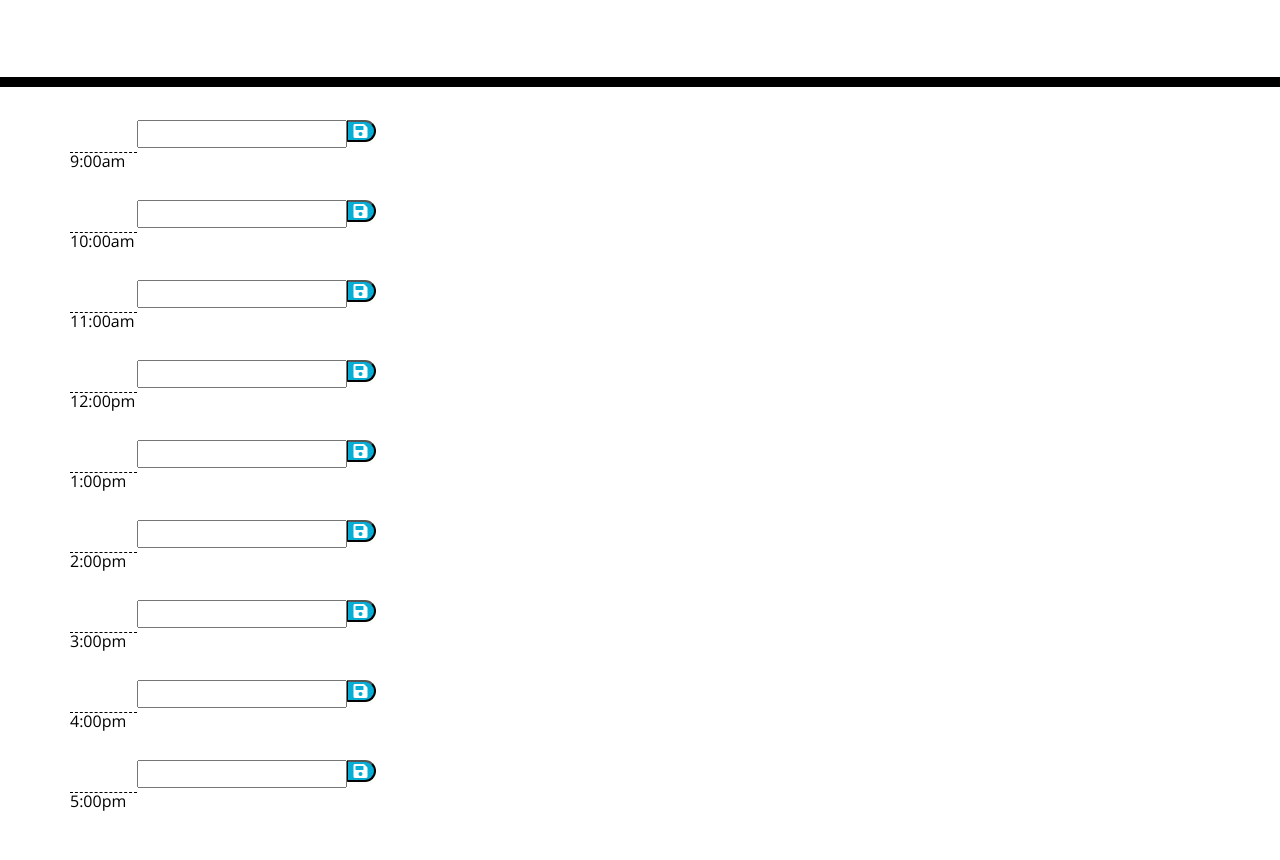
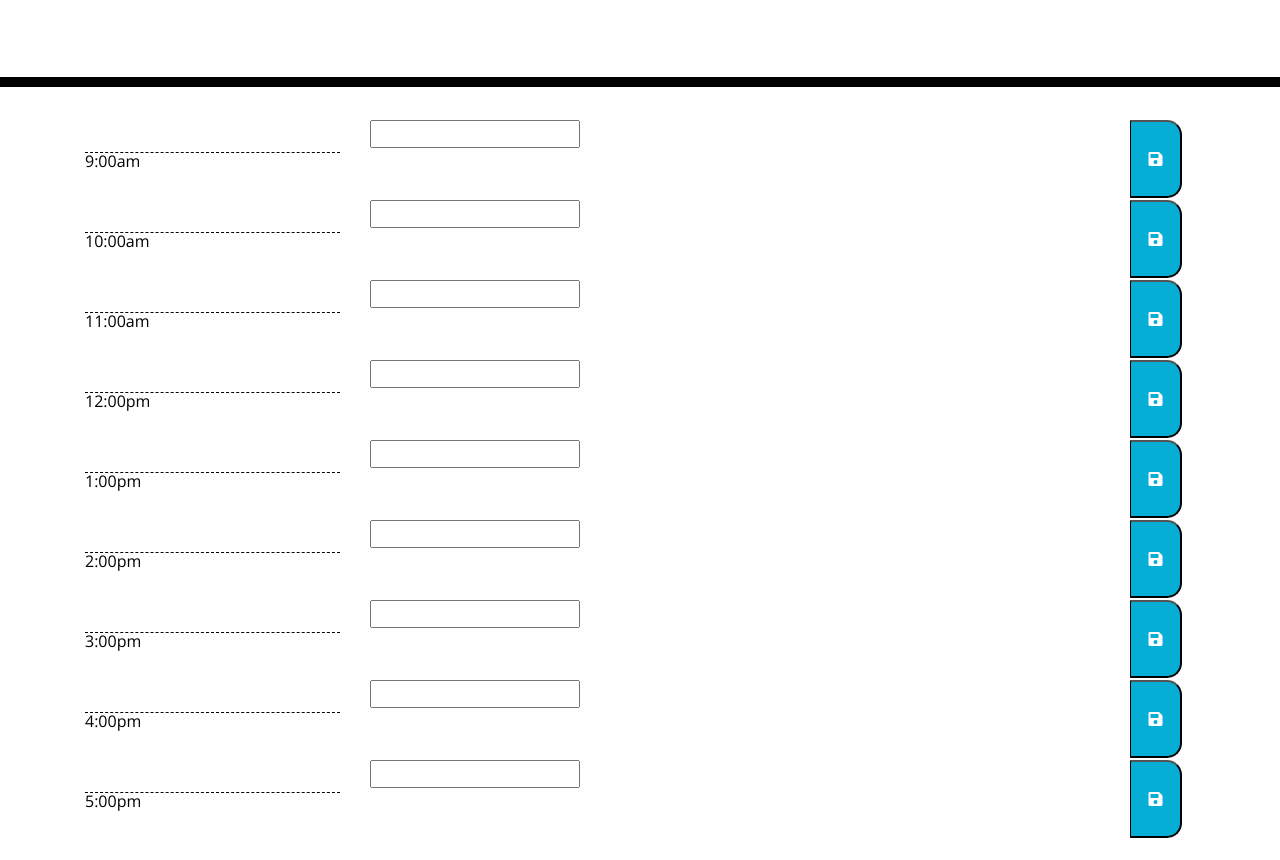
Before and after one commit to emilyelizabethdaniel/dayPlanner, a plain HTML site: page Develop/index.html in a window 1280 px wide. Shown: the part 181-1041 px from the top of the page. Drawn offline with nearby package versions, Linux system fonts and the light colour scheme.

Commit message:
local storage work, css and added bootstap columns

```diff
--- a/Develop/index.html
+++ b/Develop/index.html
@@ -12,6 +12,8 @@
     <title>Work Day Scheduler</title>
 </head>
 
+
+
 <body>
     <header class="jumbotron">
         <h1 class="display-3">Work Day Scheduler</h1>
@@ -22,72 +24,75 @@
     <div class="container">
         <!-- Timeblocks go here -->
         <div class="row">
-            <div>
+            <div class="col-3">
                 <p class="hour">9:00am</p>
             </div>
-            <div><input type="text"></div>
-            <div><button class="saveBtn"><i class="fa fa-save"></i></button></div>
+
+            <div class="col-8"><input type="text"></div>
+
+            <div class="col-1"><button class="saveBtn"><i class="fa fa-save"></i></button></div>
         </div>
         <div class="row">
-            <div>
+            <div class="col-3">
                 <p class="hour">10:00am</p>
             </div>
-            <div><input type="text"></div>
-            <div><button class="saveBtn"><i class="fa fa-save"></i></button></div>
+            <div class="col-8"><input type="text"></div>
+            <div class="col-1"><button class="saveBtn"><i class="fa fa-save"></i></button></div>
         </div>
         <div class="row">
-            <div>
+            <div class="col-3">
                 <p class="hour">11:00am</p>
             </div>
-            <div><input type="text"></div>
-            <div><button class="saveBtn"><i class="fa fa-save"></i></button></div>
+            <div class="col-8"><input type="text"></div>
+            <div class="col-1"><button class="saveBtn"><i class="fa fa-save"></i></button></div>
         </div>
         <div class="row">
-            <div>
+            <div class="col-3">
                 <p class="hour">12:00pm</p>
             </div>
-            <div><input type="text"></div>
-            <div><button class="saveBtn"><i class="fa fa-save"></i></button></div>
+            <div class="col-8"><input type="text"></div>
+            <div class="col-1"><button class="saveBtn"><i class="fa fa-save"></i></button></div>
         </div>
         <div class="row">
-            <div>
+            <div class="col-3">
                 <p class="hour">1:00pm</p>
             </div>
-            <div><input type="text"></div>
-            <div><button class="saveBtn"><i class="fa fa-save"></i></button></div>
+            <div class="col-8"><input type="text"></div>
+            <div class="col-1"><button class="saveBtn"><i class="fa fa-save"></i></button></div>
         </div>
         <div class="row">
-            <div>
+            <div class="col-3">
                 <p class="hour">2:00pm</p>
             </div>
-            <div><input type="text"></div>
-            <div><button class="saveBtn"><i class="fa fa-save"></i></button></div>
+            <div class="col-8"><input type="text"></div>
+            <div class="col-1"><button class="saveBtn"><i class="fa fa-save"></i></button></div>
         </div>
         <div class="row">
-            <div>
+            <div class="col-3">
                 <p class="hour">3:00pm</p>
             </div>
-            <div><input type="text"></div>
-            <div><button class="saveBtn"><i class="fa fa-save"></i></button></div>
+            <div class="col-8"><input type="text"></div>
+            <div class="col-1"><button class="saveBtn"><i class="fa fa-save"></i></button></div>
         </div>
         <div class="row">
-            <div>
+            <div class="col-3">
                 <p class="hour">4:00pm</p>
             </div>
-            <div><input type="text"></div>
-            <div><button class="saveBtn"><i class="fa fa-save"></i></button></div>
+            <div class="col-8"><input type="text"></div>
+            <div class="col-1"><button class="saveBtn"><i class="fa fa-save"></i></button></div>
         </div>
         <div class="row">
-            <div>
+            <div class="col-3">
                 <p class="hour">5:00pm</p>
             </div>
-            <div><input type="text"></div>
-            <div><button class="saveBtn"><i class="fa fa-save"></i></button></div>
+            <div class="col-8"><input type="text"></div>
+            <div class="col-1"><button class="saveBtn"><i class="fa fa-save"></i></button></div>
         </div>
     </div>
 
     <script src="https://cdnjs.cloudflare.com/ajax/libs/jquery/3.2.1/jquery.min.js"></script>
     <script src="https://cdnjs.cloudflare.com/ajax/libs/moment.js/2.24.0/moment.min.js"></script>
+    <script source src="./js/script.js"></script>
 </body>
 
 </html>
--- a/Develop/js/script.js
+++ b/Develop/js/script.js
@@ -0,0 +1,10 @@
+var saveBtn = $("[class=saveBtn");
+var plannerText = $("text");
+saveBtn.on('click', function() {
+    localStorage.setItem("plannerText", plannerText.value);
+    console.log("clicked");
+});
+
+//local storage
+
+console.log(plannerText);
--- a/Develop/style.css
+++ b/Develop/style.css
@@ -6,7 +6,7 @@ body {
 
 textarea {
     background: transparent;
-  border: none;
+    border: 1px solid red;
     resize: none;
     color: #000000;
     border-left: 1px solid black;
@@ -63,6 +63,9 @@ textarea {
     border-bottom-right-radius: 15px;
     background-color: #06aed5;
     color: white;
+    width: 80%;
+    height: 80%;
+    ;
 }
 
 .saveBtn i:hover {
```
Lines whose indentation alone changed are shown as unchanged.
